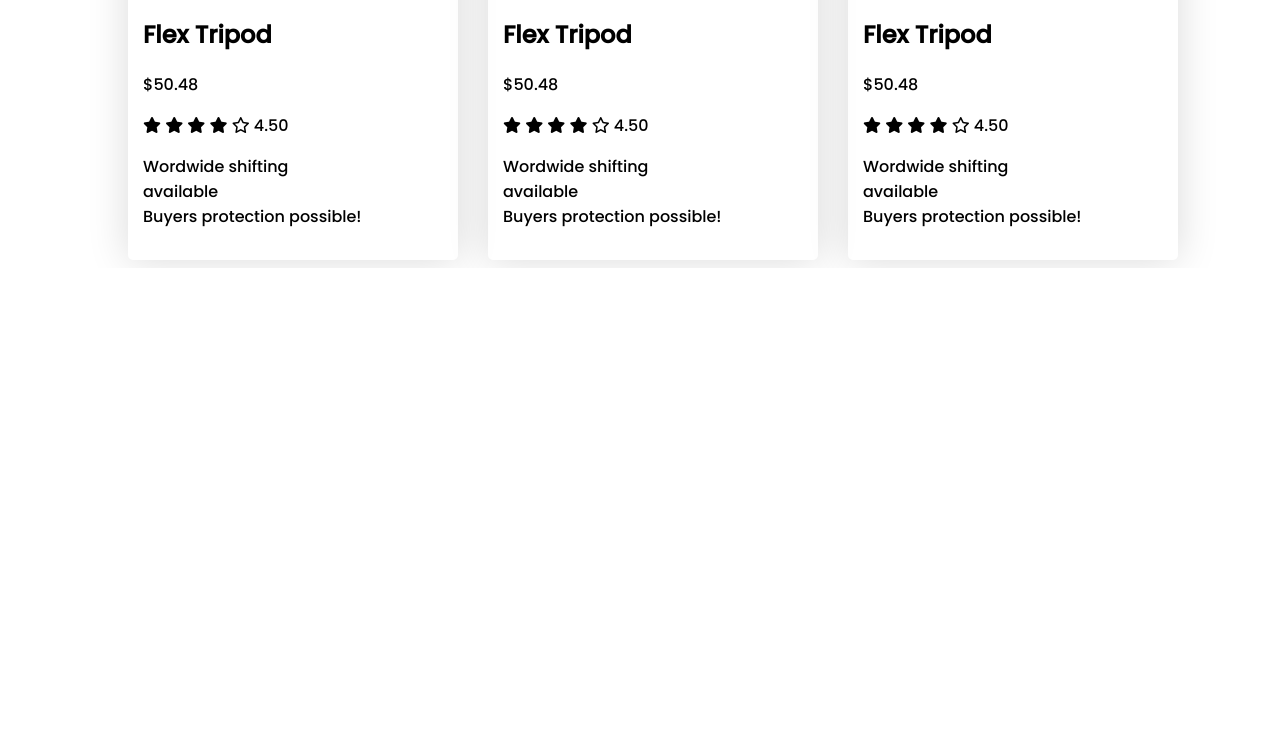
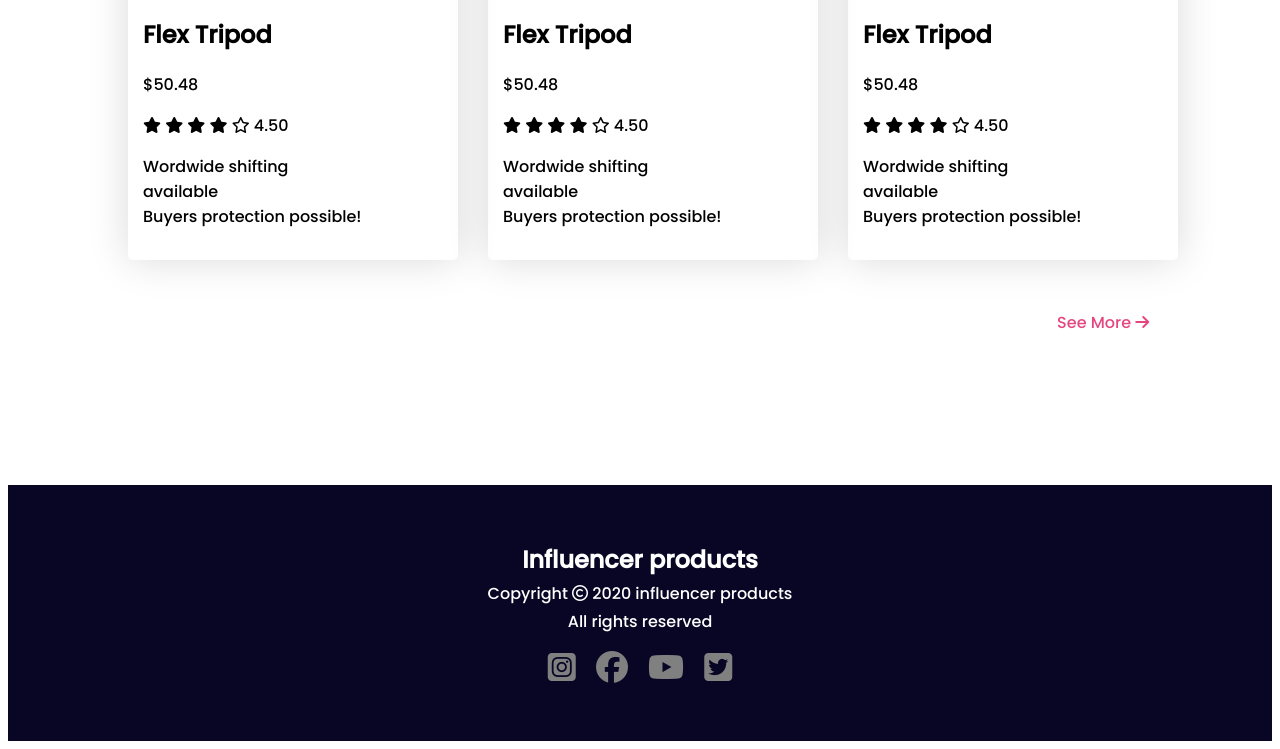
Before and after one commit to yassesh/influencer-gear-project, a plain HTML site: page index.html in a window 1280 px wide. Shown: the part 2105-2854 px from the top of the page. Before the commit the page ends 2373 px from the top, so only its background shows below. Drawn offline with Linux system fonts and the light colour scheme; a web font is replaced by a local one.

Commit message:
footer completed

```diff
--- a/index.html
+++ b/index.html
@@ -255,11 +255,23 @@
 
 
                 </div>
+                <a class="see-more" href="facebook.com">See More <i class="fas fa-arrow-right"></i></a>
             </div>
+        </section>
+        <footer>
+            <h2 class="footer-heading">Influencer products</h2>
+            <p>Copyright <i class="far fa-copyright"></i> 2020 influencer products</p>
+            <p>All rights reserved</p>
+            <div class="social-media-icon">
+                <a href="instagram.com"><i class="fab fa-instagram-square"></i></a>
+                <a href="instagram.com"><i class="fab fa-facebook"></i></a>
+                <a href="instagram.com"><i class="fab fa-youtube"></i></a>
+                <a href="instagram.com"><i class="fab fa-twitter-square"></i></a>
+
 
 
             </div>
-        </section>
+        </footer>
 
     </main>
 
--- a/styles/style.css
+++ b/styles/style.css
@@ -52,6 +52,9 @@ Popular collections styles
 .section-title{
     text-align: center;
 }
+.popular-collection{
+    margin-bottom: 200px;
+}
 .all-collections{
     display: grid;
     grid-template-columns: repeat(3,1fr);
@@ -60,9 +63,40 @@ Popular collections styles
     margin-right: 120px;
     grid-column-gap: 30px;
     grid-row-gap:30px;
+
 }
 .collection{
     box-shadow: 0px 0px 40px rgba(0, 0, 0, 0.15);
     border-radius: 5px;
     padding: 15px;
 }
+.see-more{
+    position: relative;
+    top: 50px;
+    left: 83%;
+    text-decoration: none;
+    color: #E02C6DDE;
+    font-size: 16px;
+
+
+}
+/*------
+ Footer styles
+ ------------- */
+footer{
+    background: #090625;
+    color: #FFFFFF;
+    text-align: center;
+    padding-top: 50px ;
+    padding-bottom: 50px;
+    line-height: 10px;
+
+}
+.social-media-icon i{
+    font-size: 32px;
+    margin: 8px;
+}
+.social-media-icon a{
+    text-decoration: none;
+    color: gray;
+}
```
